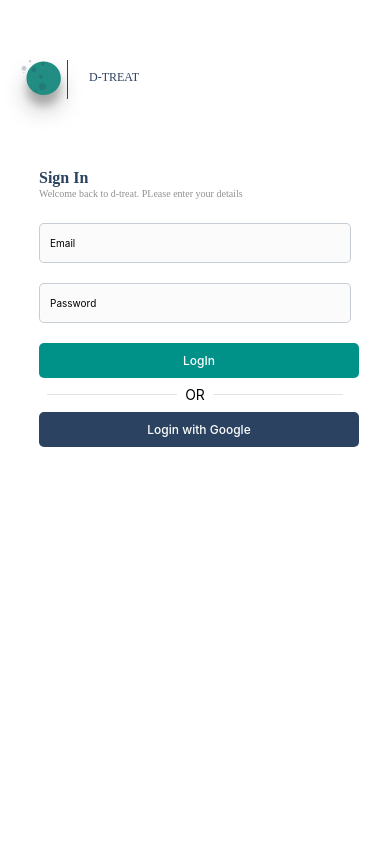
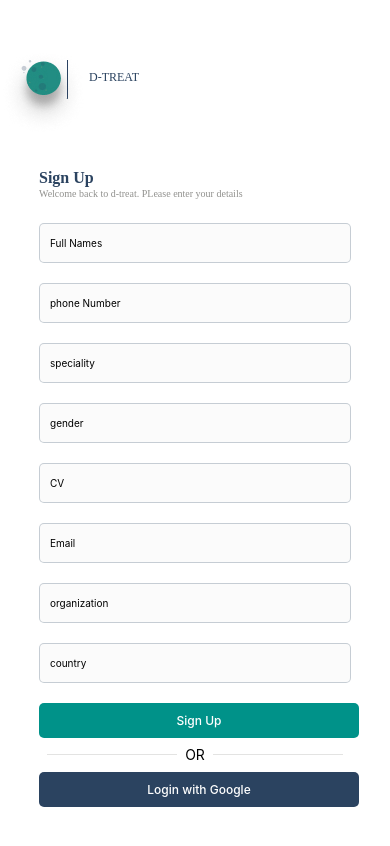
Before and after one commit to d-treat/Mobile_App, a React Native app: screen / in a window 390 px wide. Shown: the top 846 px of the page. Built offline with nearby package versions, Linux system fonts and the light colour scheme.

Commit message:
add page: sign up

```diff
--- a/App.tsx
+++ b/App.tsx
@@ -1,11 +1,13 @@
 import { StatusBar } from 'expo-status-bar';
 import { StyleSheet,View, Text, SafeAreaView,TextInput,Image } from 'react-native';
 import LoginPage from './pages/Login';
+import SignupPage from './pages/SignUp';
 // import RequestPart from './components/requestPart';
 export default function App() {
   return (
     <View style={styles.container}>
-      <LoginPage></LoginPage>
+      {/* <LoginPage></LoginPage> */}
+      <SignupPage></SignupPage>
       {/* <RequestPart></RequestPart> */}
       <StatusBar  backgroundColor="#2B4360" />
     </View>
--- a/package.json
+++ b/package.json
@@ -18,6 +18,8 @@
     "react": "18.2.0",
     "react-dom": "18.2.0",
     "react-native": "0.71.7",
+    "react-native-document-picker": "^9.0.1",
+    "react-native-paper": "^5.8.0",
     "react-native-web": "~0.18.10",
     "react-router-native": "^6.11.2"
   },
--- /dev/null
+++ b/pages/SignUp.tsx
@@ -0,0 +1,119 @@
+import { StatusBar } from "expo-status-bar";
+import React, {useState} from "react";
+import Button from '../components/Button';
+import Logo from '../components/logo';
+import { Text, View,TextInput,Image,TouchableHighlight} from 'react-native';
+import {styles} from '../styles/styles';
+import axios from "axios";
+
+export default function SignupPage(){
+    const [names, setNames] = useState('');
+    const [number, setNumbers] = useState('');
+    const [email, setEmail] = useState('');
+    const [speciality, setSpeciality] = useState('');
+    const [gender, setGender] = useState('');
+    const [cv, setCv] = useState('');
+    const [organization, setOrganization] = useState('');
+    const [country, setCountry] = useState('');
+    const handleNameChange = (text: string) =>{
+        setNames(text)
+    };
+    const handleNumberChange = (text: string) =>{
+        setNumbers(text)
+    };
+    const handleEmailChange = (text: string) =>{
+        setEmail(text)
+    };
+    const handleCountryChange = (text: string) =>{
+        setCountry(text)
+    };
+    const handleCvChange = (text: string) =>{
+        setCv(text)
+    };
+    const handleSpecialityChange = (text: string) =>{
+        setSpeciality(text)
+    };
+    const handleGenderChange = (text: string) =>{
+        setGender(text)
+    };
+    const handleOrganizationChange = (text: string) =>{
+        setOrganization(text)
+    };
+    const handleSubmit = () => {
+        console.log("submitting the form");
+        setNames('');
+        setNumbers('');
+        setEmail('');
+        setCountry('');
+        setCv('');
+        setSpeciality('');
+        setGender('');
+        setOrganization('');
+    }
+    return(
+        <View style={styles.container}>
+            <Logo></Logo>
+            <StatusBar style="auto" />
+            <View style={styles.main}>
+                <View style={styles.description}>
+                    <Text style={styles.paragraph}>Sign Up</Text>
+                    <Text style={styles.header}>Welcome back to d-treat. PLease enter your details</Text>
+                </View>
+                <View style={styles.form}>
+                <TextInput
+                style={styles.input}
+                placeholder="Full Names"
+                value={names} onChangeText={handleNameChange}
+                />
+                <TextInput
+                style={styles.input}
+                placeholder="phone Number"
+                value={number} onChangeText={handleNumberChange}
+                />
+                <TextInput
+                style={styles.input}
+                placeholder="speciality"
+                value={speciality} onChangeText={handleSpecialityChange}
+                />
+                <TextInput
+                style={styles.input}
+                placeholder="gender"
+                value={gender} onChangeText={handleGenderChange}
+                />
+                <TextInput
+                style={styles.input}
+                placeholder="CV"
+                value={cv} onChangeText={handleCvChange}
+                />
+                <TextInput
+                style={styles.input}
+                placeholder="Email"
+                value={email} onChangeText={handleEmailChange}
+                />
+                <TextInput
+                style={styles.input}
+                placeholder="organization"
+                value={organization} onChangeText={handleOrganizationChange}
+                />
+                <TextInput
+                style={styles.input}
+                placeholder="country"
+                value={country} onChangeText={handleCountryChange}
+                />
+                <TouchableHighlight onPress={handleSubmit}
+                style={{ height: 35, width: 320, backgroundColor: "#009289", borderRadius: 5 }}                >
+                <Text style={{ fontWeight: "500", fontSize: 12, color: "white", textAlign: "center", padding: 10 }}>
+                    Sign Up
+                </Text>
+                </TouchableHighlight>
+                    <View style={{width:"100%",height:"5%",display:"flex", flexDirection:"row", justifyContent:"space-evenly",alignItems:"center"}}>
+                        <Image source={require('../assets/Line.png')}/>
+                        <Text>OR</Text>
+                        <Image source={require('../assets/Line.png')}/>
+                    </View>
+                <Button title="Login with Google"></Button>
+                </View>
+            </View>
+        </View>
+    )
+}
```
Also changed, not shown: components/picker.ts (added, +19 -0 lines), 1 other file (tests, documents, lock files or other folders).
